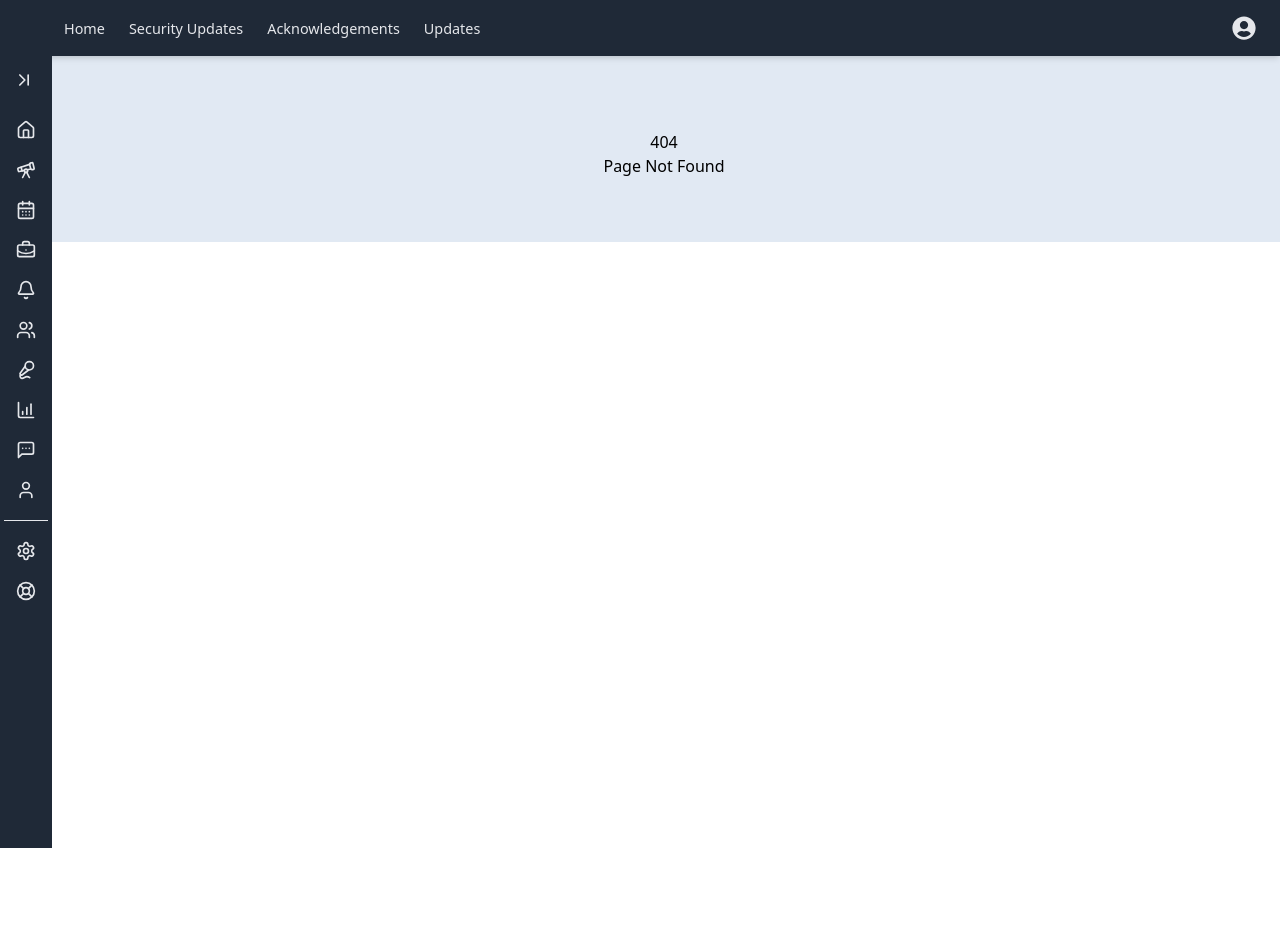
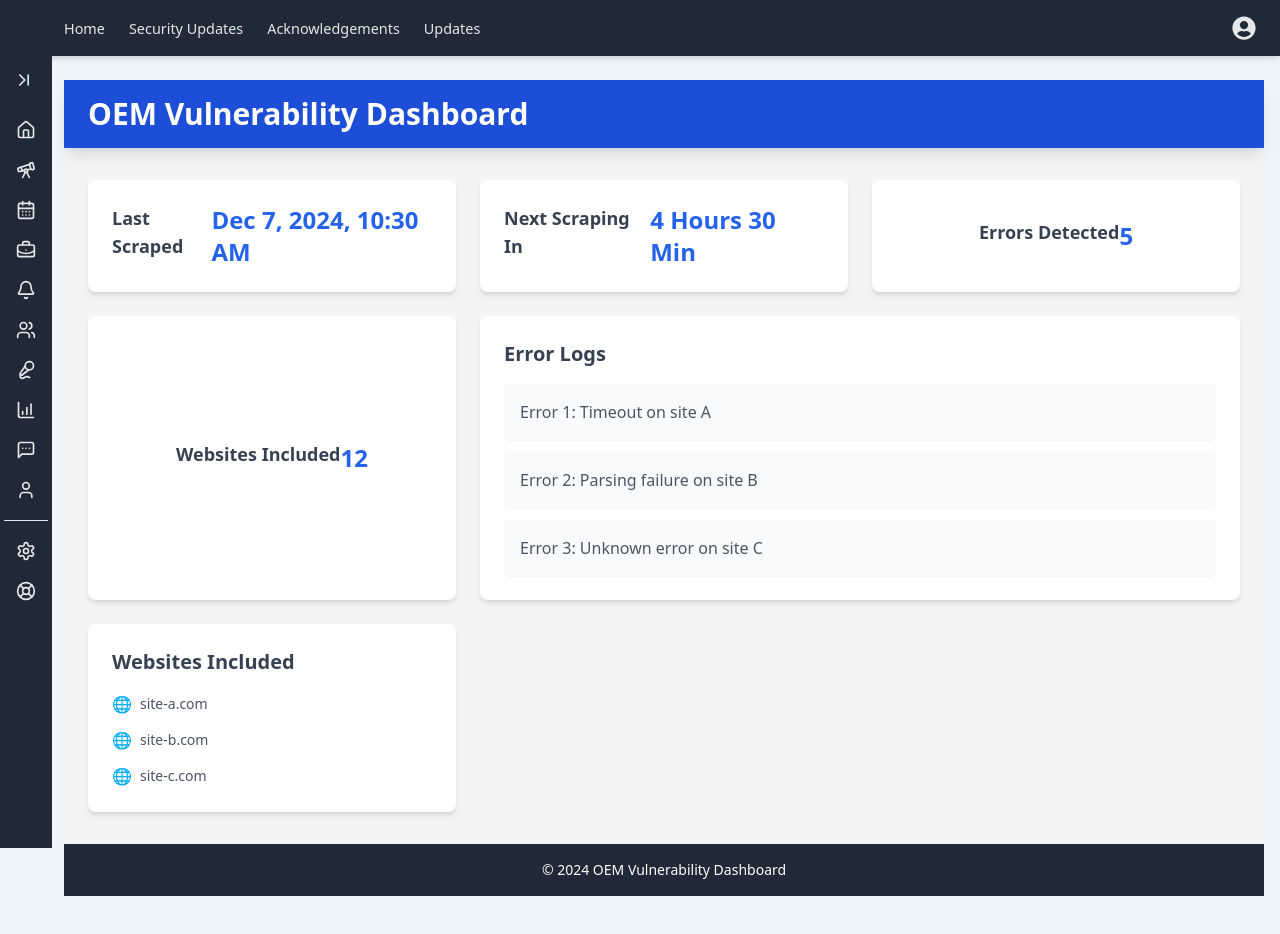
Before and after one commit to itsmanik/oem-vulnerabilities-frontend, a React (Vite) app: page /admin in a window 1280 px wide. Shown: the top 934 px of the page. Before the commit the page ends 800 px from the top, so only its background shows below. Built offline with nearby package versions, Linux system fonts and the light colour scheme; what @radix-ui/themes would draw is missing.

Commit message:
ananya's work ig

```diff
--- a/src/App.jsx
+++ b/src/App.jsx
@@ -17,10 +17,9 @@ import LandingPage from "./components/Home/Home";
 import AsideNav from "./components/Nav/Sidebar/AsideNav";
 import Register from "./components/Auth/Register";
 import LogIn from "./components/Auth/Login";
-
+import AdminPage from "./components/Admin/AdminPage";
 
 const App = () => {
-
   return (
     <div className="bg-gray-100">
       <TopNav />
@@ -28,12 +27,11 @@ const App = () => {
       <div className={classes["main-container"]}>
         <Routes>
           {/* Define Routes */}
-          <Route path="/" element={<LandingPage/>} />
+          <Route path="/" element={<LandingPage />} />
           <Route path="/vulns/*" element={<Home />} />
 
           <Route path="/register" element={<Register />} />
           <Route path="/login" element={<LogIn />} />
-
 
           <Route path="/scraper" element={<Scraper />} />
           <Route path="/export" element={<ExportData />} />
@@ -51,6 +49,7 @@ const App = () => {
 
           <Route path="/discussion" element={<DiscussionForumPage />} />
           <Route path="/feedback" element={<FeedbackPage />} />
+          <Route path="/admin" element={<AdminPage />} />
 
           {/* Fallback Route */}
           <Route path="*" element={<NotFound />} />
--- a/src/App.module.css
+++ b/src/App.module.css
@@ -1,5 +1,5 @@
 .main-container {
     padding: 2rem 1rem 4rem 4rem;
     margin-top: 3rem;
-    background-color: rgb(225, 233, 243);
+    background-color: rgb(237, 244, 252);
 }
--- /dev/null
+++ b/src/components/Admin/AdminPage.jsx
@@ -0,0 +1,85 @@
+const AdminPage = () => {
+    const dashboardData = [
+        { title: "Last Scraped", value: "Dec 7, 2024, 10:30 AM" },
+        { title: "Next Scraping In", value: "4 Hours 30 Min" },
+        { title: "Errors Detected", value: "5" },
+        { title: "Websites Included", value: "12" },
+      ];
+
+      const errorLogs = [
+        "Error 1: Timeout on site A",
+        "Error 2: Parsing failure on site B",
+        "Error 3: Unknown error on site C",
+      ];
+
+      const includedWebsites = ["site-a.com", "site-b.com", "site-c.com"];
+  return (
+    <div>
+      <div className="min-h-screen bg-gray-100 flex flex-col">
+        <header className="bg-blue-700 text-white py-4 shadow-lg">
+          <div className="container mx-auto flex justify-between items-center px-6">
+            <h1 className="text-3xl font-semibold">
+              OEM Vulnerability Dashboard
+            </h1>
+          </div>
+        </header>
+
+        <main className="flex-grow container mx-auto px-6 py-8">
+          <div className="grid grid-cols-1 sm:grid-cols-2 lg:grid-cols-3 gap-6">
+            {dashboardData.map((data, index) => (
+              <div
+                key={index}
+                className="bg-white rounded-lg shadow-md p-6 flex items-center justify-center"
+              >
+                <h3 className="text-lg font-semibold text-gray-700 mb-2">
+                  {data.title}
+                </h3>
+                <p className="text-2xl font-bold text-blue-600">{data.value}</p>
+              </div>
+            ))}
+
+            <div className="lg:col-span-2 bg-white rounded-lg shadow-md p-6">
+              <h2 className="text-xl font-semibold text-gray-700 mb-4">
+                Error Logs
+              </h2>
+              <ul className="space-y-3">
+                {errorLogs.length > 0 ? (
+                  errorLogs.map((log, index) => (
+                    <li
+                      key={index}
+                      className="bg-gray-50 p-4 rounded-md shadow-sm hover:bg-gray-100 transition"
+                    >
+                      <span className="text-gray-600">{log}</span>
+                    </li>
+                  ))
+                ) : (
+                  <p className="text-gray-500">No errors found!</p>
+                )}
+              </ul>
+            </div>
+            <div className="bg-white rounded-lg shadow-md p-6">
+              <h2 className="text-xl font-semibold text-gray-700 mb-4">
+                Websites Included
+              </h2>
+              <ul className="space-y-3">
+                {includedWebsites.map((site, index) => (
+                  <li key={index} className="flex items-center text-gray-600">
+                    <span className="mr-2 text-blue-600">🌐</span>
+                    <span className="text-sm font-medium">{site}</span>
+                  </li>
+                ))}
+              </ul>
+            </div>
+          </div>
+        </main>
+
+        <footer className="bg-gray-800 text-white py-4">
+          <div className="container mx-auto text-center">
+            <p className="text-sm">© 2024 OEM Vulnerability Dashboard</p>
+          </div>
+        </footer>
+      </div>
+    </div>
+  );
+};
+export default AdminPage;
--- a/src/components/Home/Dashboard.jsx
+++ b/src/components/Home/Dashboard.jsx
@@ -37,10 +37,10 @@ const Dashboard = () => {
           <SeverityTrend />
         </div>
       </div>
-      <div className="mt-8">
+      <div className="mt-4 mb-4">
         <OemMonitoringTable />
+      </div>
         <VulnerabilityChart />
-      </div>
       <div className="grid grid-cols-1 md:grid-cols-2 gap-8 mt-8">
         <Heatmap />
       </div>
--- a/src/components/Home/OemMonitoringTable.jsx
+++ b/src/components/Home/OemMonitoringTable.jsx
@@ -4,6 +4,11 @@ const OemMonitoringTable = () => {
   const oemData = [
     { name: "OEM A", vulnerabilities: 120 },
     { name: "OEM B", vulnerabilities: 95 },
+    { name: "OEM C", vulnerabilities: 80 },
+    { name: "OEM C", vulnerabilities: 80 },
+    { name: "OEM C", vulnerabilities: 80 },
+    { name: "OEM C", vulnerabilities: 80 },
+    { name: "OEM C", vulnerabilities: 80 },
     { name: "OEM C", vulnerabilities: 80 },
   ];
 
```
